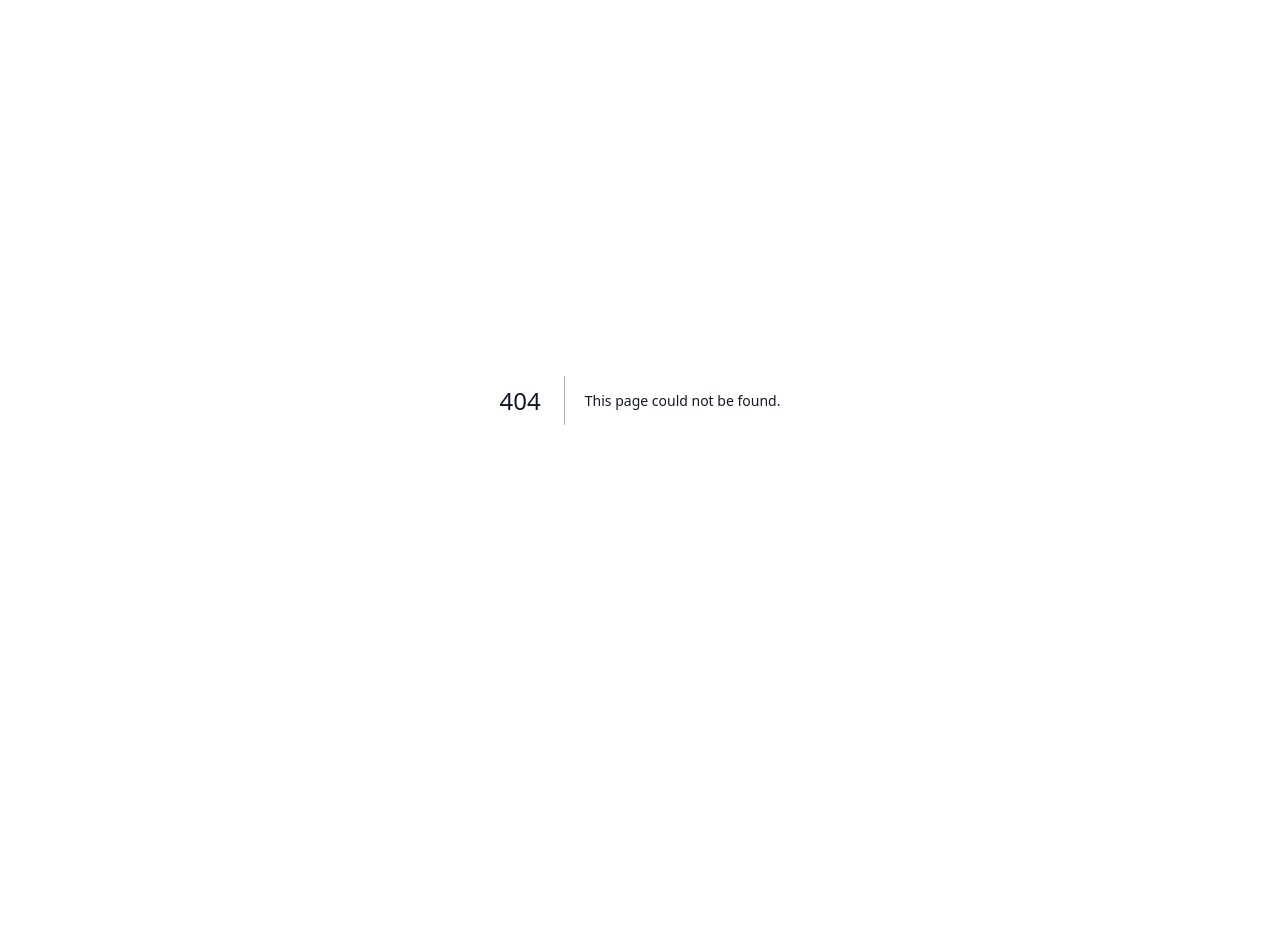
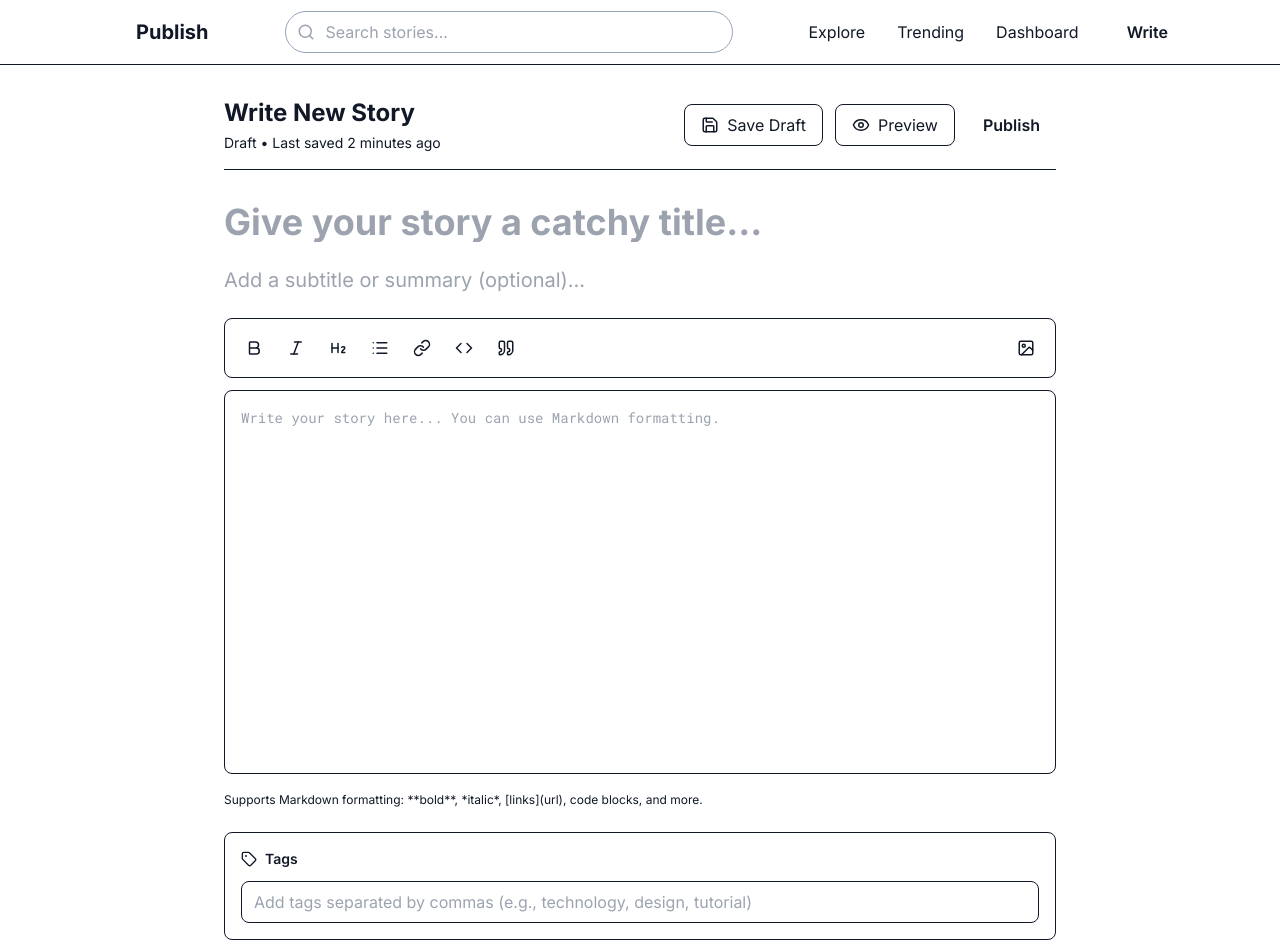
Before and after one commit to Ualine055/Phase-Two-Capstone-Project, a Next.js app in the folder publishing-platform/: page /write in a window 1280 px wide. Before the commit this address had no page. Shown: the top 952 px of the page. Before the commit the page ends 800 px from the top, so only its background shows below. Built offline with nearby package versions, Linux system fonts and the light colour scheme.

Commit message:
created the write page

```diff
--- /dev/null
+++ b/publishing-platform/app/write/page.tsx
@@ -0,0 +1,116 @@
+"use client"
+
+import { useState } from "react"
+import { Header } from "@/components/header"
+import { Editor } from "@/components/editor"
+import { Save, Eye, Clock, Tag } from "lucide-react"
+
+export default function WritePage() {
+  const [title, setTitle] = useState("")
+  const [excerpt, setExcerpt] = useState("")
+  const [content, setContent] = useState("")
+  const [tags, setTags] = useState("")
+  const [isPreview, setIsPreview] = useState(false)
+
+  const handleSaveDraft = () => {
+    console.log("Saving draft...")
+  }
+
+  const handlePublish = () => {
+    console.log("Publishing...")
+  }
+
+  return (
+    <div className="min-h-screen bg-background">
+      <Header isAuthenticated={true} />
+
+      <div className="max-w-4xl mx-auto px-4 sm:px-6 lg:px-8 py-8">
+        {/* Top Bar */}
+        <div className="flex items-center justify-between mb-8 pb-4 border-b border-border">
+          <div>
+            <h1 className="text-2xl font-bold text-foreground">Write New Story</h1>
+            <p className="text-foreground/70 text-sm mt-1">Draft • Last saved 2 minutes ago</p>
+          </div>
+          <div className="flex gap-3">
+            <button
+              onClick={handleSaveDraft}
+              className="flex items-center gap-2 px-4 py-2 rounded-lg border border-border hover:bg-muted transition-colors"
+            >
+              <Save size={18} />
+              <span className="hidden sm:inline">Save Draft</span>
+            </button>
+            <button
+              onClick={() => setIsPreview(!isPreview)}
+              className="flex items-center gap-2 px-4 py-2 rounded-lg border border-border hover:bg-muted transition-colors"
+            >
+              <Eye size={18} />
+              <span className="hidden sm:inline">{isPreview ? "Edit" : "Preview"}</span>
+            </button>
+            <button
+              onClick={handlePublish}
+              className="flex items-center gap-2 px-4 py-2 rounded-lg bg-primary text-primary-foreground font-semibold hover:shadow-lg transition-shadow"
+            >
+              Publish
+            </button>
+          </div>
+        </div>
+
+        {isPreview ? (
+          /* Preview Mode */
+          <div className="prose">
+            {title && <h1>{title}</h1>}
+            {excerpt && <p className="text-lg text-foreground/70 italic">{excerpt}</p>}
+            <div
+              className="my-8 prose"
+              dangerouslySetInnerHTML={{ __html: content || "<p>Your story will appear here...</p>" }}
+            />
+          </div>
+        ) : (
+          /* Editor Mode */
+          <div className="space-y-6">
+            <div>
+              <input
+                type="text"
+                value={title}
+                onChange={(e) => setTitle(e.target.value)}
+                placeholder="Give your story a catchy title..."
+                className="w-full text-4xl font-bold text-foreground placeholder-foreground/30 bg-transparent focus:outline-none"
+              />
+            </div>
+
+            <div>
+              <input
+                type="text"
+                value={excerpt}
+                onChange={(e) => setExcerpt(e.target.value)}
+                placeholder="Add a subtitle or summary (optional)..."
+                className="w-full text-xl text-foreground/70 placeholder-foreground/30 bg-transparent focus:outline-none"
+              />
+            </div>
+
+            <Editor content={content} onChange={setContent} />
+
+            <div className="space-y-3 p-4 rounded-lg bg-secondary/30 border border-border">
+              <label className="flex items-center gap-2 text-sm font-semibold text-foreground">
+                <Tag size={16} />
+                Tags
+              </label>
+              <input
+                type="text"
+                value={tags}
+                onChange={(e) => setTags(e.target.value)}
+                placeholder="Add tags separated by commas (e.g., technology, design, tutorial)"
+                className="w-full px-3 py-2 rounded-lg border border-border bg-background focus:outline-none focus:ring-2 focus:ring-primary/50"
+              />
+            </div>
+
+            <div className="flex items-center gap-2 text-sm text-foreground/70 p-4 rounded-lg bg-muted/50">
+              <Clock size={16} />
+              <span>Estimated read time: 5 minutes</span>
+            </div>
+          </div>
+        )}
+      </div>
+    </div>
+  )
+}
```
